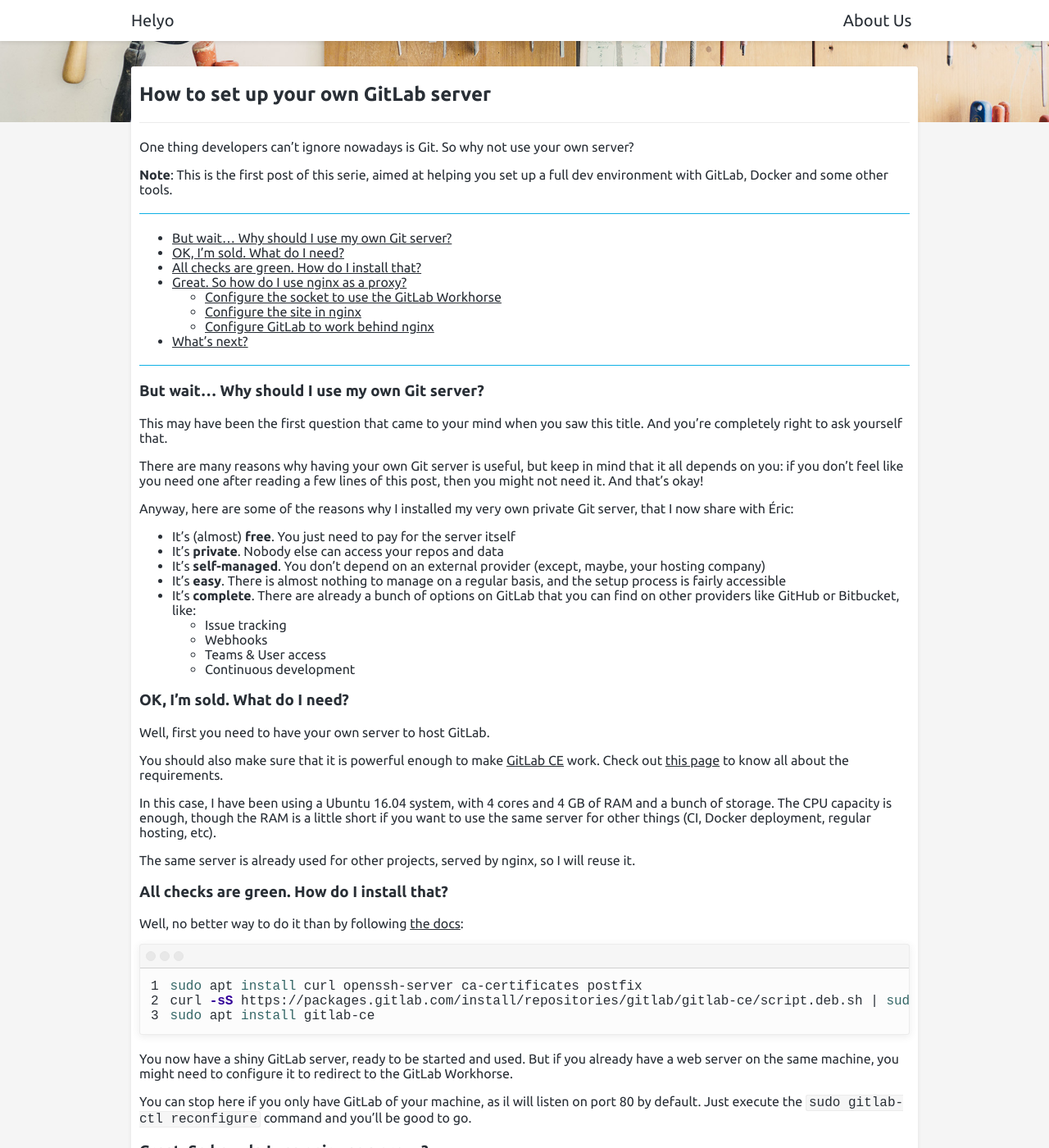
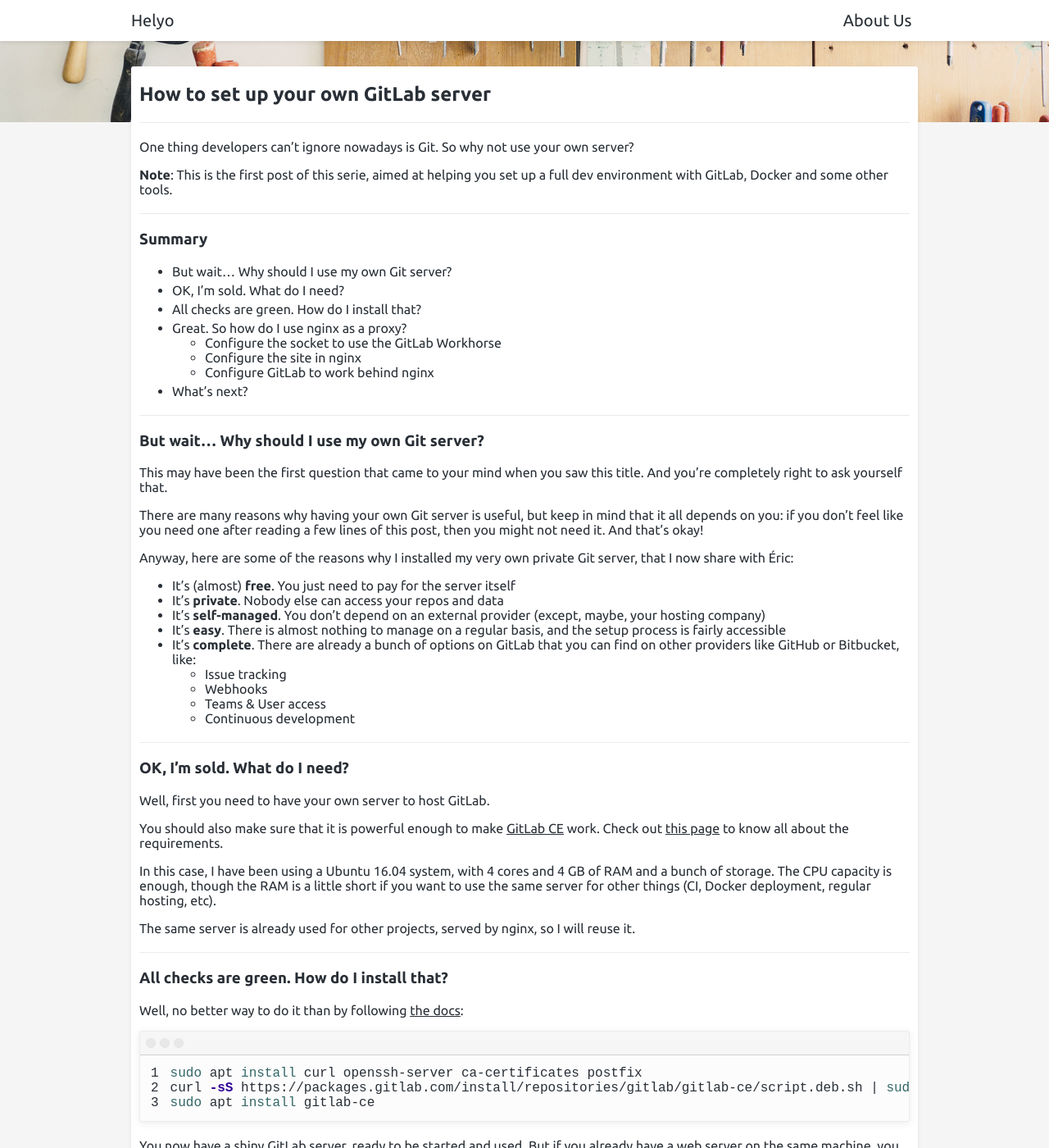
Before and after one commit to helyo-world/helyo.world, a Jekyll site: the page built from _posts/2017-02-15-howto-setup-gitlab.md, in a window 1280 px wide and 1400 px high, scrolled down 221 px. Shown: the whole window at 82% size. Built offline with Jekyll 4.4.1, drawn with Linux system fonts in a browser that asks for light colours.

Commit message:
Improve TOC style

```diff
--- a/_config.yml
+++ b/_config.yml
@@ -7,6 +7,7 @@ encoding: "utf-8"
 
 gems: [jekyll-paginate]
 paginate: 10
+excerpt_separator: "---"
 
 exclude: ["node_modules"]
 
@@ -18,6 +19,7 @@ sass:
 
 kramdown:
   auto_ids: true
+  auto_id_stripping: true
   syntax_highlighter: rouge
   syntax_highlighter_opts:
     css_class: 'highlight'
--- a/_posts/2017-02-15-howto-setup-gitlab.md
+++ b/_posts/2017-02-15-howto-setup-gitlab.md
@@ -12,6 +12,9 @@ One thing developers can't ignore nowadays is Git. So why not use your own serve
 **Note**: This is the first post of this serie, aimed at helping you set up a full dev environment with GitLab, Docker and some other tools.
 
 ---
+
+# Summary
+{:.no_toc}
 
 * TOC
 {:toc}
@@ -36,6 +39,8 @@ Anyway, here are some of the reasons why I installed my very own private Git ser
 	* Teams & User access
 	* Continuous development
 
+---
+
 # OK, I'm sold. What do I need?
 
 Well, first you need to have your own server to host GitLab.
@@ -45,6 +50,8 @@ You should also make sure that it is powerful enough to make [GitLab CE](https:/
 In this case, I have been using a Ubuntu 16.04 system, with 4 cores and 4 GB of RAM and a bunch of storage. The CPU capacity is enough, though the RAM is a little short if you want to use the same server for other things (CI, Docker deployment, regular hosting, etc).
 
 The same server is already used for other projects, served by nginx, so I will reuse it.
+
+---
 
 # All checks are green. How do I install that?
 
@@ -59,6 +66,8 @@ sudo apt install gitlab-ce
 You now have a shiny GitLab server, ready to be started and used. But if you already have a web server on the same machine, you might need to configure it to redirect to the GitLab Workhorse.
 
 You can stop here if you only have GitLab of your machine, as il will listen on port 80 by default. Just execute the `sudo gitlab-ctl reconfigure` command and you'll be good to go.
+
+---
 
 # Great. So how do I use nginx as a proxy?
 
@@ -210,6 +219,8 @@ sudo gitlab-ctl reconfigure
 
 And you should be good to go! You can now visit your domain and get started. You will be asked to configure the *root* account's password before you can log in.
 
+---
+
 # What's next?
 
 Well, if you want to have a secure environment, you should consider switching to HTTPS. So we'll see how to do that very soon!
--- a/_sass/main.scss
+++ b/_sass/main.scss
@@ -32,7 +32,7 @@ img {
 hr {
 	margin: 20px 0;
 	height: 1px;
-	background-color: $accent-color;
+	background-color: $shadow-color;
 	border: none;
 }
 
@@ -178,6 +178,21 @@ hr {
 	}
 }
 
+#markdown-toc {
+	& > li {
+		margin: 5px 0;
+	}
+
+	a {
+		text-decoration: none;
+
+		&:hover,
+		&:focus {
+			text-decoration: underline;
+		}
+	}
+}
+
 /**************************************************
  *
  * Code
```
